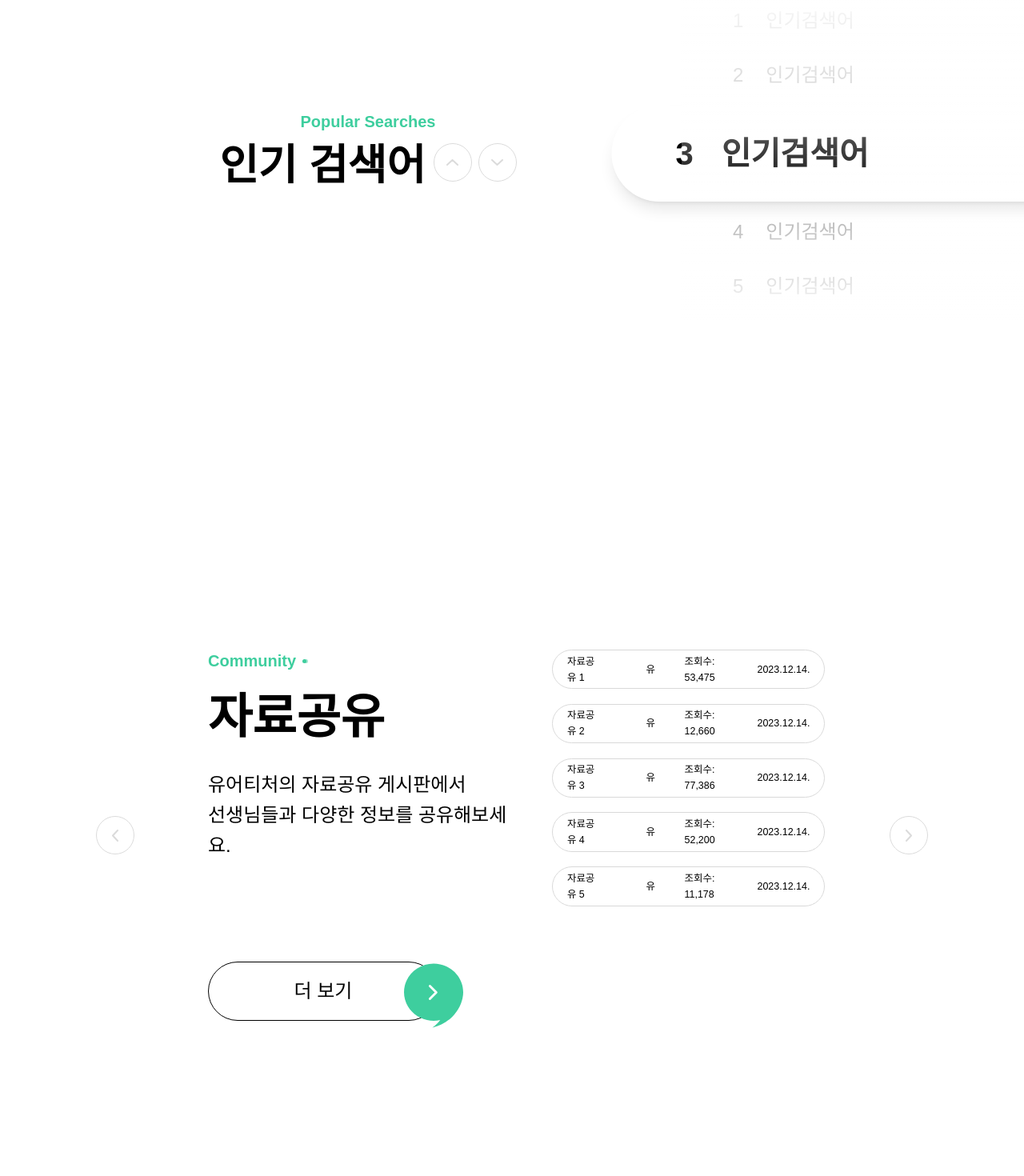
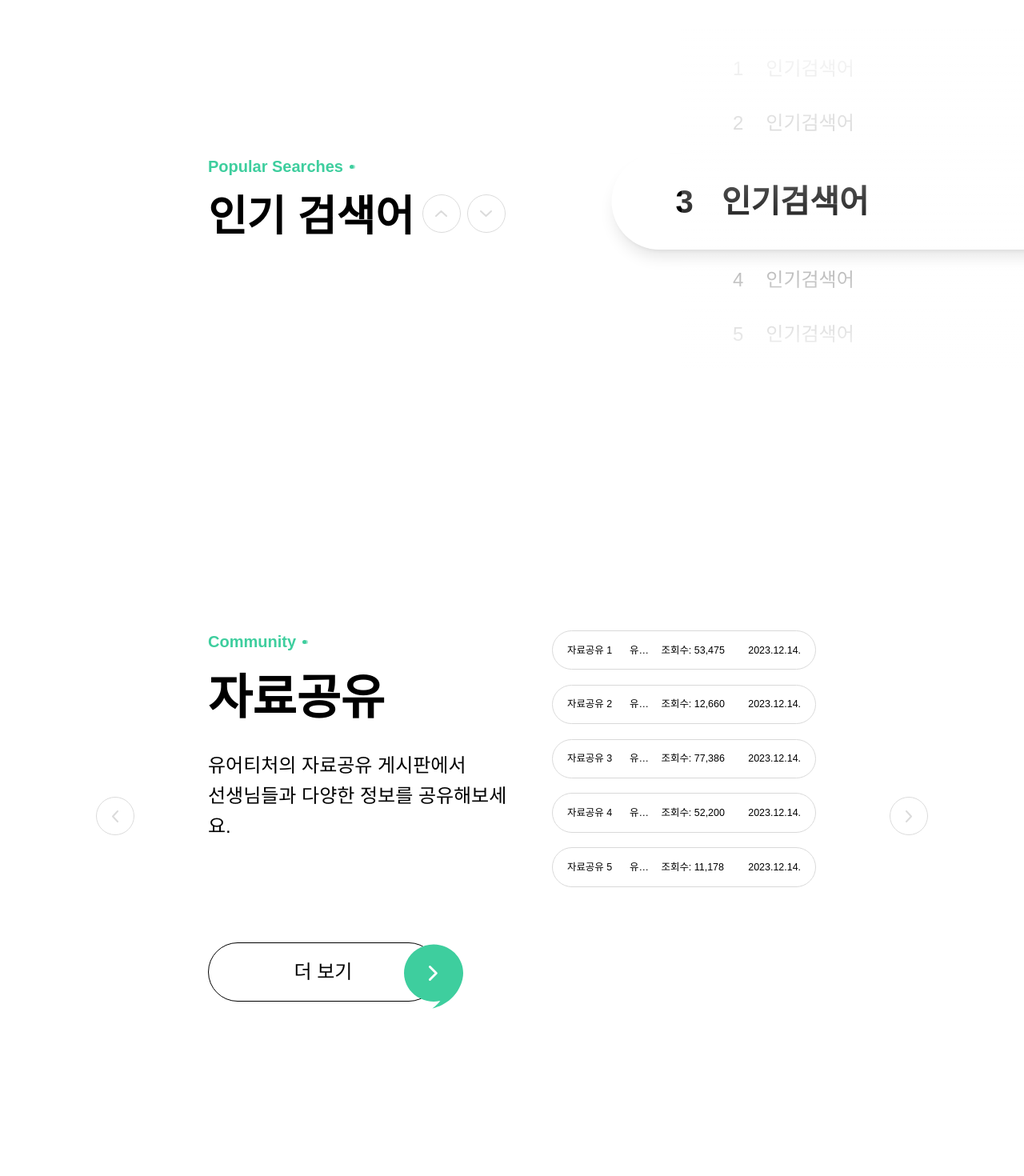
Before and after one commit to yourteacher-org/yourteacher-fe, a React (Vite) app: page / in a window 1280 px wide. Shown: the part 1520-2990 px from the top of the page at 80% size. Built offline with nearby package versions, Linux system fonts and the light colour scheme.

Commit message:
[fix] 각종 버그 수정

```diff
--- a/src/pages/Home/CommunityContent.tsx
+++ b/src/pages/Home/CommunityContent.tsx
@@ -68,13 +68,13 @@ const CommunityContent = ({
                   cursor-pointer"
             >
               <p
-                className="2xl:mr-[5.625rem] xl:mr-[4.25vw] lg:mr-[6.25rem] sm:mr-[0.625rem]
+                className="2xl:mr-[5.625rem] xl:mr-[7.5%] lg:mr-[6.25rem] sm:mr-[0.625rem]
                     lg:group-hover:mr-[3.75rem]
                     transition-[margin-right] duration-200"
               >
                 {type}
               </p>
-              <p className="flex-1 xl:pr-12 sm:pr-2 line-clamp-1">{title}</p>
+              <p className="flex-1 xl:pr-[8%] sm:pr-2 line-clamp-1">{title}</p>
               <p
                 className="2xl:w-[8.25rem] xl:w-[6.5vw] lg:w-[6.25rem] sm:w-[4.25rem]
                     2xl:mr-[2.625rem] xl:mr-[2vw] lg:mr-[3.75rem] sm:mr-[0.625rem]
--- a/src/pages/Home/CommunitySection.tsx
+++ b/src/pages/Home/CommunitySection.tsx
@@ -39,9 +39,9 @@ const CommunitySection = () => {
       <div
         className={`
         flex xl:flex-row sm:flex-col
-        xl:px-[16.25rem] lg:px-[1.875rem] py-36
+        xl:px-[16.25rem] lg:px-[1.875rem]
+        lg:py-40 sm:py-24
         xl:gap-[3.25rem]
-        xl:mb-40 lg:mb-32 sm:mb-20
         ${trigger}`}
       >
         {index === 0 && (
@@ -74,8 +74,8 @@ const CommunitySection = () => {
       <ChevronButton
         direction="left"
         className="absolute
-          xl:top-[50%] lg:top-[10.5rem] sm:top-[9.675rem]
-          xl:left-[7.5rem] lg:left-[calc(50%-10rem)] sm:left-[calc(50%-7.5rem)]
+          xl:top-[50%] lg:top-[12.5rem] sm:top-[7.75rem]
+          xl:left-[7.5rem] lg:left-[calc(50%-8.75rem)] sm:left-[calc(50%-6.875rem)]
           xl:-translate-y-[50%]
         "
         onClick={handleClickPrevPage}
@@ -83,8 +83,8 @@ const CommunitySection = () => {
       <ChevronButton
         direction="right"
         className="absolute
-          xl:top-[50%] lg:top-[10.5rem] sm:top-[9.675rem]
-          xl:right-[7.5rem] xl:left-auto lg:left-[calc(50%+6.675rem)]  sm:left-[calc(50%+5.25rem)]
+          xl:top-[50%] lg:top-[12.5rem] sm:top-[7.75rem]
+          xl:right-[7.5rem] xl:left-auto lg:left-[calc(50%+5.675rem)]  sm:left-[calc(50%+4.675rem)]
           xl:-translate-y-[50%]"
         onClick={handleClickNextPage}
       />
--- a/src/pages/Home/HeroSection.tsx
+++ b/src/pages/Home/HeroSection.tsx
@@ -20,7 +20,7 @@ const HeroSection = () => {
       className="relative
         xl:max-w-[1920px] mx-auto
         xl:px-0 lg:px-[1.875rem] sm:px-[1.125rem]
-        xl:mb-40 lg:mb-32 sm:mb-20"
+        xl:mb-40 lg:mb-32 sm:mb-24"
     >
       <div
         className="absolute
--- a/src/pages/Home/NoticeSection.tsx
+++ b/src/pages/Home/NoticeSection.tsx
@@ -75,11 +75,11 @@ const NoticeSection = () => {
       as="section"
       className="
         flex flex-col
-        xl:max-w-[1920px] mx-auto
+        xl:max-w-[1920px]
         xl:items-stretch sm:items-center
         xl:px-[16.25rem] lg:px-[1.875rem]
         xl:mb-40 lg:mb-32 sm:mb-20
-        py-32"
+        lg:py-40 sm:py-24"
     >
       <div className="flex items-center xl:justify-between justify-center xl:mb-5 lg:mb-[3.75rem] sm:mb-[2.25rem]">
         <div>
@@ -101,6 +101,7 @@ const NoticeSection = () => {
         className="lg:w-full sm:w-72
           flex
           lg:justify-normal sm:justify-center
+          xl:flex-nowrap sm:flex-wrap
           xl:gap-[5rem] lg:gap-[3.125rem] sm:[1.875rem]
           xl:text-lg"
       >
--- a/src/pages/Home/RecruitSection.tsx
+++ b/src/pages/Home/RecruitSection.tsx
@@ -42,7 +42,7 @@ const RecruitCard = ({ id, isStart, title, period, src }: RecruitCardProps) => {
         </p>
         <p
           className="lg:flex-auto sm:flex-1
-            2xl:mb-[4rem] xl:mb-[30.5%] lg:mb-[3.125rem]
+            2xl:mb-[4rem] xl:mb-[30%] lg:mb-[3.125rem]
             lg:ml-auto sm:ml-3
             lg:mr-auto sm:mr-3
             2xl:text-[1.25rem] xl:text-[1.25em] lg:text-sm sm:text-[0.625rem]
@@ -64,7 +64,7 @@ const RecruitCard = ({ id, isStart, title, period, src }: RecruitCardProps) => {
         </p>
         <Comma
           className="lg:block sm:hidden
-            xl:w-auto lg:w-16 absolute -top-10 right-[1.875rem]
+            xl:w-[40%] lg:w-16 absolute -top-10 right-[1.875rem]
           fill-yellow opacity-0 group-hover:opacity-100
             transition-opacity duration-300"
         />
@@ -81,18 +81,17 @@ const RecruitSection = () => {
         xl:max-w-[1920px] mx-auto
         xl:items-start sm:items-center
         xl:px-[16.25rem] lg:px-[1.875rem] sm:px-[1.125rem]
-        py-[6.25rem]
-        xl:mb-40 lg:mb-32 sm:mb-20"
+        lg:py-40 sm:py-24"
     >
       <div
         className="lg:flex-1
-          xl:w-[25rem] xl:text-left sm:text-center xl:mb-0 lg:mb-10"
+          xl:min-w-[21rem] xl:text-left sm:text-center xl:mb-0 lg:mb-10"
       >
         <div
           className="flex items-center xl:justify-start sm:justify-center
             lg:mb-2 sm:mb-1 gap-2 "
         >
-          <p className="xl:text-[1.25rem] lg:text-[1rem] text-green font-bold">
+          <p className="xl:text-[1.25rem] lg:text-[1rem] sm:text-[0.75rem] text-green font-bold">
             Recruitment
           </p>
           <TwoCircle />
--- a/src/pages/Home/SchedulSection.tsx
+++ b/src/pages/Home/SchedulSection.tsx
@@ -150,7 +150,7 @@ const SchedulSection = () => {
       as="section"
       className="lg:flex-col sm:flex-col
         xl:items-center sm:items-center
-        xl:mb-40 lg:mb-32 sm:mb-20"
+        lg:py-40 sm:py-24"
     >
       <div className="relative">
         <img
--- a/src/pages/Home/SearchwordSection.tsx
+++ b/src/pages/Home/SearchwordSection.tsx
@@ -6,6 +6,7 @@ import RenderItems from '@data/Render';
 import ChevronButton from '@components/ChevronButton';
 
 import Zoom from '@assets/img/zoom.svg?react';
+import TwoCircle from '@assets/icon/two-circles.svg?react';
 
 const SearchwordSection = () => {
   const [activeItem, setActiveItem] = useState(1);
@@ -42,13 +43,15 @@ const SearchwordSection = () => {
       className="xl:max-w-[1920px] mx-auto flex xl:flex-row sm:flex-col
         xl:items-center sm:items-center
         xl:px-[16.25rem] lg:mx-w-[80rem] sm:mx-w-[24.375rem]
-        py-[6.25rem]
-        xl:mb-40 lg:mb-32 sm:mb-20"
+        lg:py-40 sm:py-24"
     >
-      <div className="flex flex-col justify-center items-center min-w-[25rem]">
-        <span className="xl:text-[1.25rem] lg:text-[1rem] text-green font-bold">
-          Popular Searches
-        </span>
+      <div className="flex flex-col justify-center xl:items-start sm:items-center min-w-[25rem]">
+        <div className="flex items-center lg:mb-2 sm:mb-1 gap-2 ">
+          <span className="xl:text-[1.25rem] lg:text-[1rem] sm:text-[0.75rem] text-green font-bold">
+            Popular Searches
+          </span>
+          <TwoCircle />
+        </div>
         <div className="flex gap-[10px]">
           <h1 className="xl:text-[3.3rem] lg:text-[2.5rem] sm:text-[2rem] font-bold">
             인기 검색어
```
